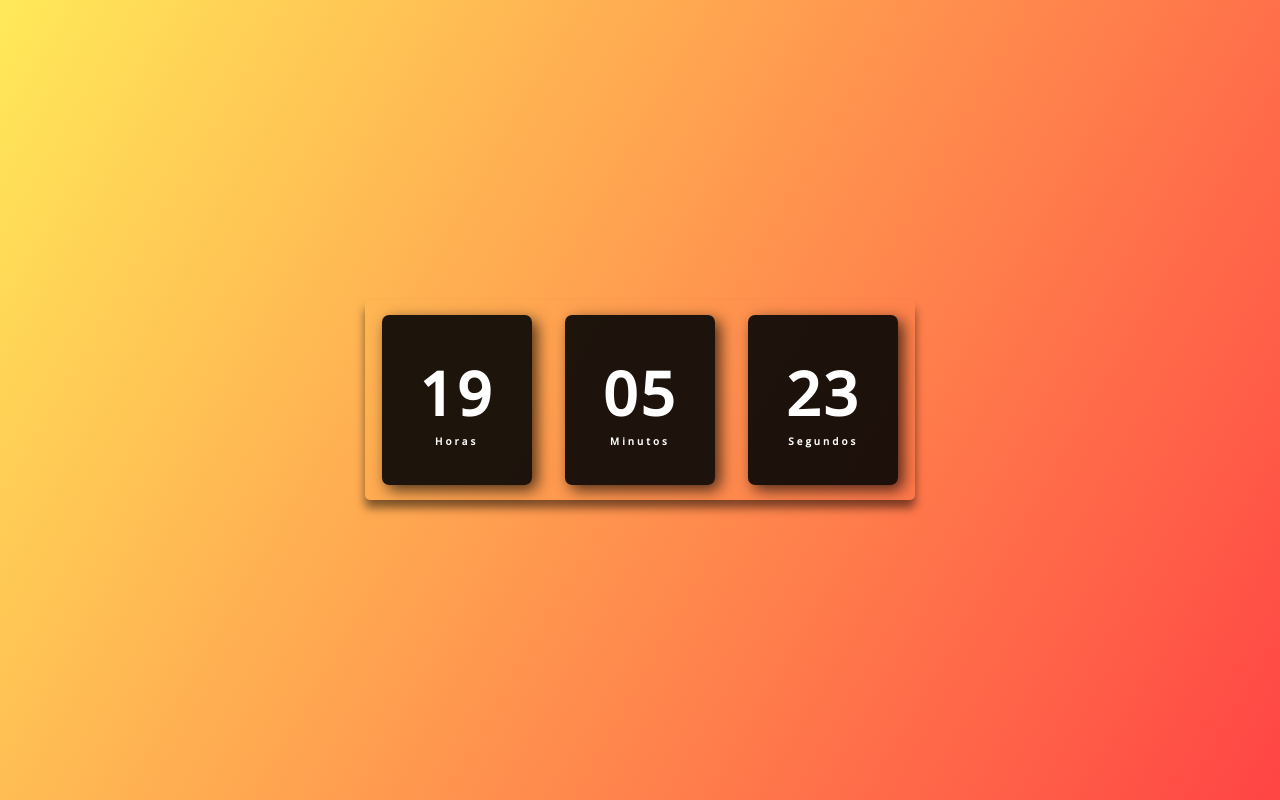
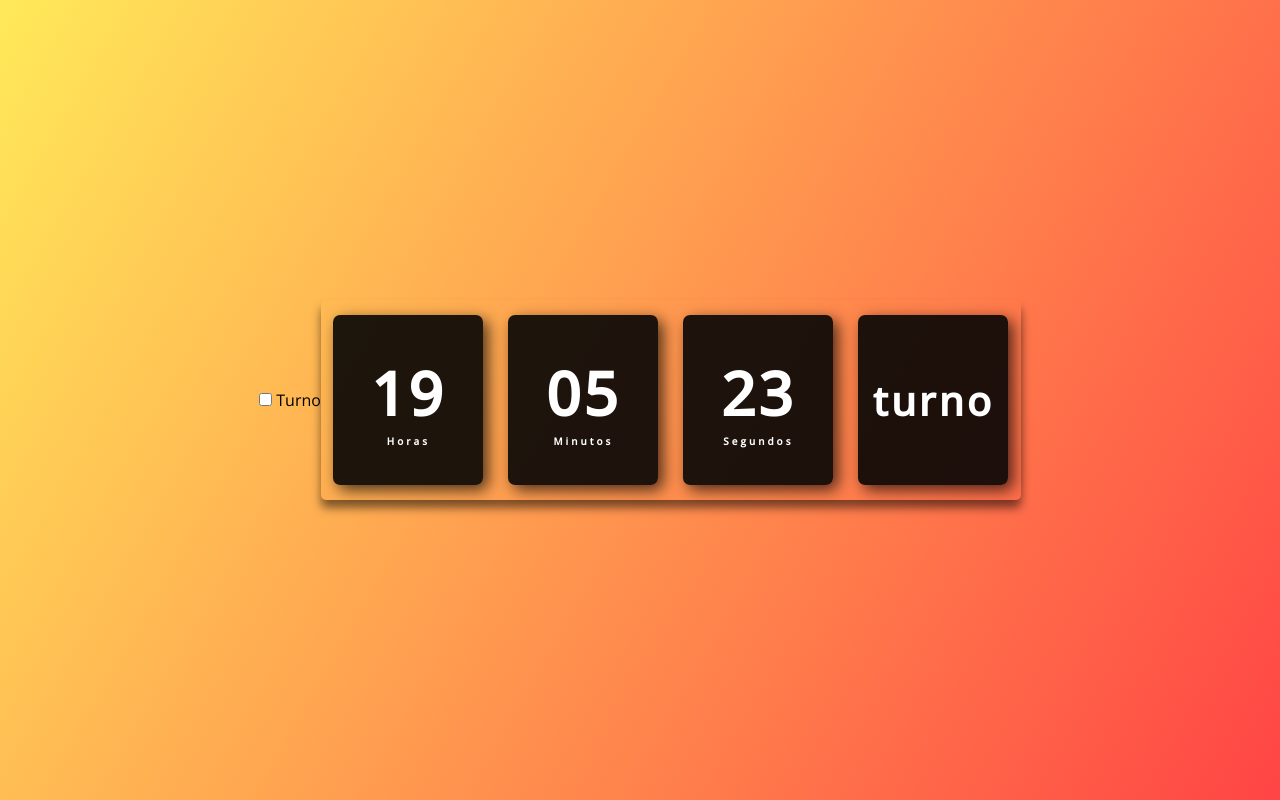
Before and after one commit to juandesenvolvedor/Relogio, a plain HTML site: page arquivos/index.html in a window 1280 px wide. Drawn offline with nearby package versions, Linux system fonts and the light colour scheme.

Commit message:
testes de adição do botão de mudança de turno

```diff
--- a/arquivos/index.html
+++ b/arquivos/index.html
@@ -7,9 +7,13 @@
     <link rel="stylesheet" href="style.css">
 </head>
 <body>
+    <div>
+        <input type="checkbox" id="botao" name="botao">
+        <label for="botao">Turno</label>
+    </div>
     <div class="relogio">
         <div>
-            <span class="" id="hrs">00</span>
+            <span id="hrs">00</span>
             <span class="tempo">Horas</span>
         </div>
 
@@ -22,6 +26,10 @@
             <span id="seg">00</span>
             <span class="tempo">Segundos</span>
         </div>
+
+        <div id="amoupm">
+            <span id="turno">turno</span>
+        </div>
     </div>
 
     <script src="script.js"></script>
--- a/arquivos/script.js
+++ b/arquivos/script.js
@@ -25,5 +25,6 @@ const relogio = setInterval(function time(){
     body.style.background = 'linear-gradient(120deg, #001149d8, #000000)';
     relogio.style.background = '#ffffff9f';
     relogio.style.boxShadow = '0px 0px 75px rgba(255, 255, 255, 0.774)';
+
 }
 });
--- a/arquivos/style.css
+++ b/arquivos/style.css
@@ -20,7 +20,8 @@
     align-items: center;
     justify-content: space-around;
     height: 200px;
-    width: 550px;
+    /*width: 550px;*/
+    width: 700px;
     background: transparent;
     border-radius: 5px;
     box-shadow: 0px 8px 10px rgba(0, 0, 0, 0.5);
@@ -48,3 +49,7 @@
   .relogio span.tempo{
     font-size: 10px;
   }
+
+  .relogio #turno{
+    font-size: 40px;
+  }
```
